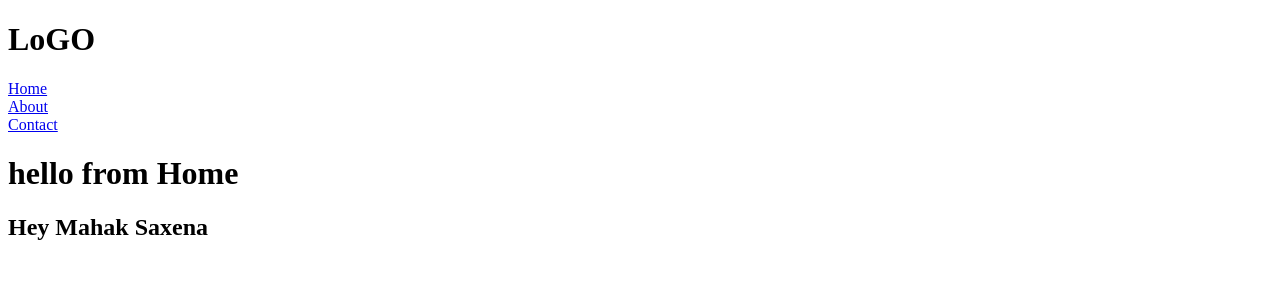
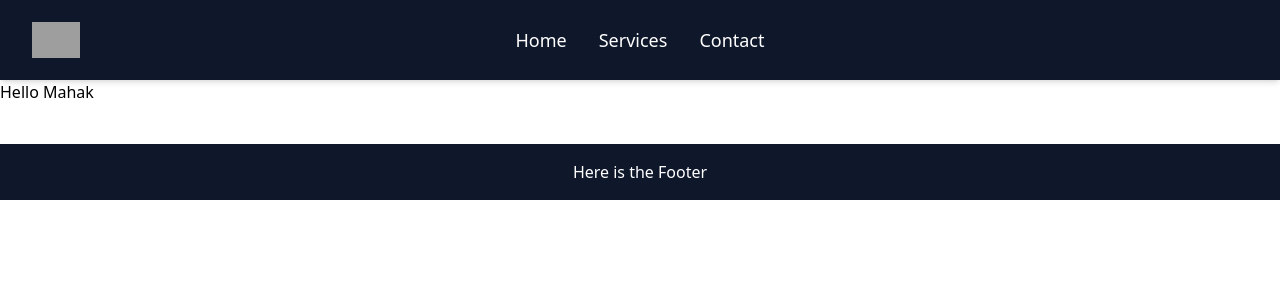
Before and after one commit to Mahaksaxena550/new_react, a React (Vite) app: page /Home in a window 1280 px wide. Shown: the top 300 px of the page. Built offline with nearby package versions, Linux system fonts and the light colour scheme; grey boxes are pictures that could not be loaded.

Commit message:
reset button set

```diff
--- /dev/null
+++ b/src/H_pages/Contact_h.jsx
@@ -0,0 +1,11 @@
+import React from 'react'
+
+const Contact_h = () => {
+  return (
+    <>
+      <h1>THIS IS CONTACT</h1>
+    </>
+  )
+}
+
+export default Contact_h
--- /dev/null
+++ b/src/H_pages/Home.jsx
@@ -0,0 +1,13 @@
+import React from 'react'
+
+const Home = () => {
+  return (
+    <>
+
+      <h1>Hello Mahak</h1>
+
+    </>
+  )
+}
+
+export default Home
--- /dev/null
+++ b/src/H_pages/Navbar_h.jsx
@@ -0,0 +1,43 @@
+import React from 'react'
+import logo from "../assets/M_logo.png"
+import { Link, Outlet } from 'react-router-dom'
+
+const Navbar_h = () => {
+  return (
+    <>
+      <header>
+        <nav className="relative flex items-center px-8 py-4 bg-slate-900 text-white shadow-md">
+
+
+          <img
+            src={logo}
+            alt="logo"
+            className="w-12 h-12 object-contain"
+          />
+
+
+          <div className="absolute left-1/2 -translate-x-1/2 flex gap-8 text-lg font-medium">
+            <Link to="/home" className="hover:text-blue-400 transition">
+              Home
+            </Link>
+            <Link to="/services" className="hover:text-blue-400 transition">
+              Services
+            </Link>
+            <Link to="/contact" className="hover:text-blue-400 transition">
+              Contact
+            </Link>
+          </div>
+
+        </nav>
+      </header>
+
+      <Outlet />
+
+      <footer className="bg-slate-900 text-white text-center py-4 mt-10">
+        <h3>Here is the Footer</h3>
+      </footer>
+    </>
+  )
+}
+
+export default Navbar_h
--- /dev/null
+++ b/src/H_pages/Routing_h.css
@@ -0,0 +1 @@
+@import "tailwindcss";
--- /dev/null
+++ b/src/H_pages/Serives.jsx
@@ -0,0 +1,11 @@
+import React from 'react'
+
+const Serives = () => {
+  return (
+    <>
+      <h1>THIS IS SERVICES</h1>
+    </>
+  )
+}
+
+export default Serives
--- /dev/null
+++ b/src/Hook.jsx
@@ -0,0 +1,43 @@
+import React from 'react'
+import { useState } from 'react'
+
+
+
+const Hook = () => {
+
+    let[ count,setcount ]=useState(0)
+
+let Inc=()=>{
+    setcount(count+1)
+}
+
+let Dec=()=>{
+    if (count>=1){
+        setcount(count-1)
+
+        // how to disable & reset button
+    }
+}
+
+let Reset=()=>{
+    if (count>=1){
+        setcount(count=0)
+    }
+
+}
+
+
+console.log(count)
+
+  return (
+    <>
+      <h1>{count}</h1>
+      <button onClick={Inc}>Increment</button> <br /> <br />
+      <button onClick={Dec} disabled={count==0}>Decrement</button> <br /> <br />
+      <button onClick={Reset}>Reset</button>
+    </>
+  )
+
+}
+
+export default Hook
--- a/src/Routing.jsx
+++ b/src/Routing.jsx
@@ -12,9 +12,11 @@ const Routing = () => {
         <Routes>
             <Route path='/' element={<Layout/>} >
 
+            <Route index element ={<Home/>} />
             <Route path='home' element={<Home/>} />
             <Route path='about' element={<About/>} />
             <Route path='contact' element={<Contact/>} />
+            <Route path='*' element={<h1>this page in not available</h1>} />
 
             </Route>
         </Routes>
--- /dev/null
+++ b/src/Routing_h.jsx
@@ -0,0 +1,30 @@
+import React from 'react'
+import "./Tailwind.css"
+import Navbar from './H_pages/Navbar_h'
+import { Route,Routes } from 'react-router-dom'
+import Home from './H_pages/Home'
+import Services from './H_pages/Serives'
+import Contact from './H_pages/Contact_h'
+
+
+const Routing_h = () => {
+  return (
+    <>
+
+    <Routes>
+        <Route path='/' element={<Navbar/>}>
+
+        <Route index element={<Home/>}/>
+        <Route path='Home' element={<Home/>}/>
+        <Route path='Services' element={<Services/>}/>
+        <Route path='Contact' element={<Contact/>}/>
+        <Route path='*' element={<h1>Error 404 Occur......</h1>}/>
+
+
+        </Route>
+    </Routes>
+    </>
+  )
+}
+
+export default Routing_h
--- a/src/main.jsx
+++ b/src/main.jsx
@@ -2,7 +2,7 @@ import { createRoot } from 'react-dom/client'
 import './index.css'
 // import App from './Tailwind.jsx'
 // import App from './Map1.jsx'
-import App from './Routing.jsx'
+import App from './Routing_h.jsx'
 // import App from './Props.jsx'
 import { BrowserRouter } from 'react-router-dom'
 
--- a/src/pages/Home.jsx
+++ b/src/pages/Home.jsx
@@ -1,10 +1,17 @@
 import React from 'react'
+import { useNavigate } from 'react-router-dom'
 
 
 const Home = () => {
+  let navigate=useNavigate()
+
+  let okk=()=>{
+    navigate('/contact')
+  }
   return (
     <>
       <h1>hello from Home</h1>
+      <button onClick={okk}>Go to contact page </button>
     </>
   )
 }
```
